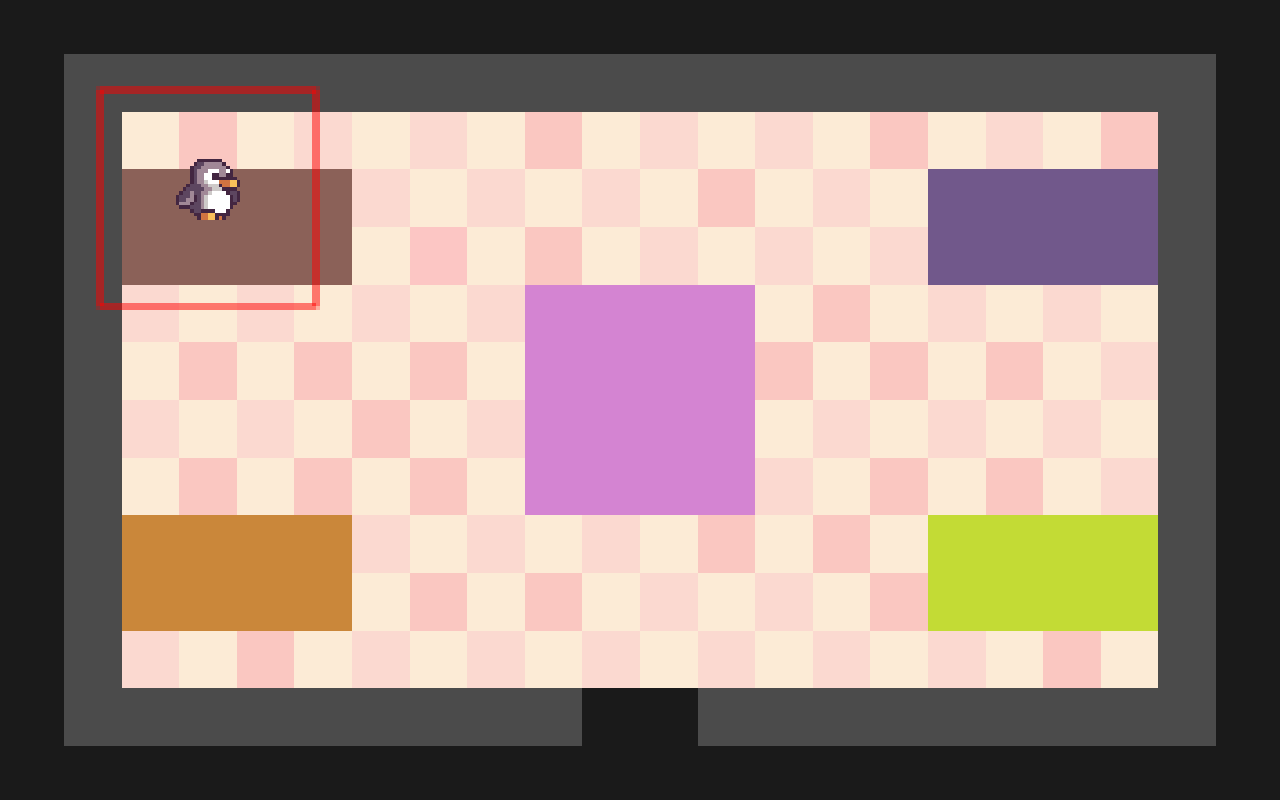
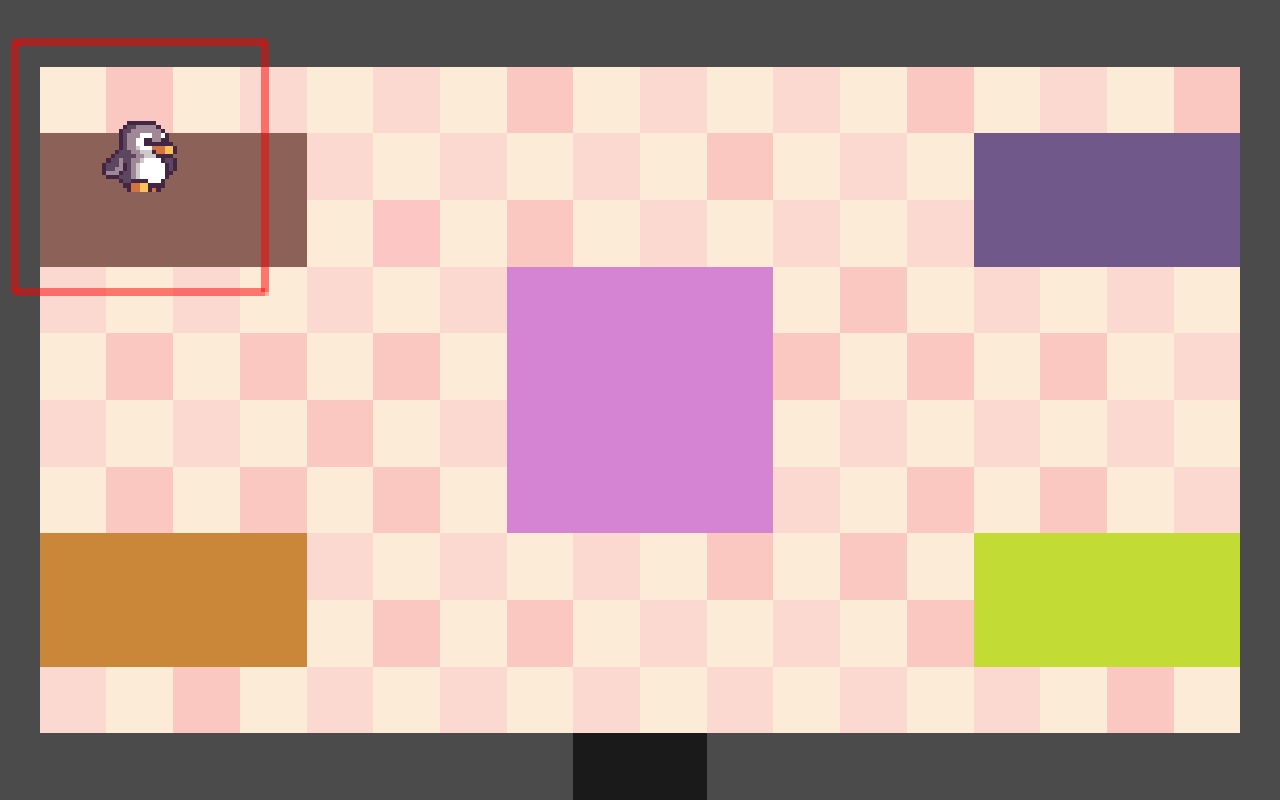
Before and after one commit to veronicahzh/pixel-portfolio, a plain HTML site: page index.html in a window 1280 px wide. Drawn offline with Linux system fonts and the light colour scheme.

Commit message:
update canvas view size

```diff
--- a/index.html
+++ b/index.html
@@ -16,8 +16,9 @@
 
         canvas {
             display: block;
-            width: min(90vw, calc(90vh * 1.6667), 1280px);
-            height: auto;
+            width: 100vw;
+            height: 100vh;
+            object-fit: cover;
             image-rendering: pixelated;
         }
     </style>
```
